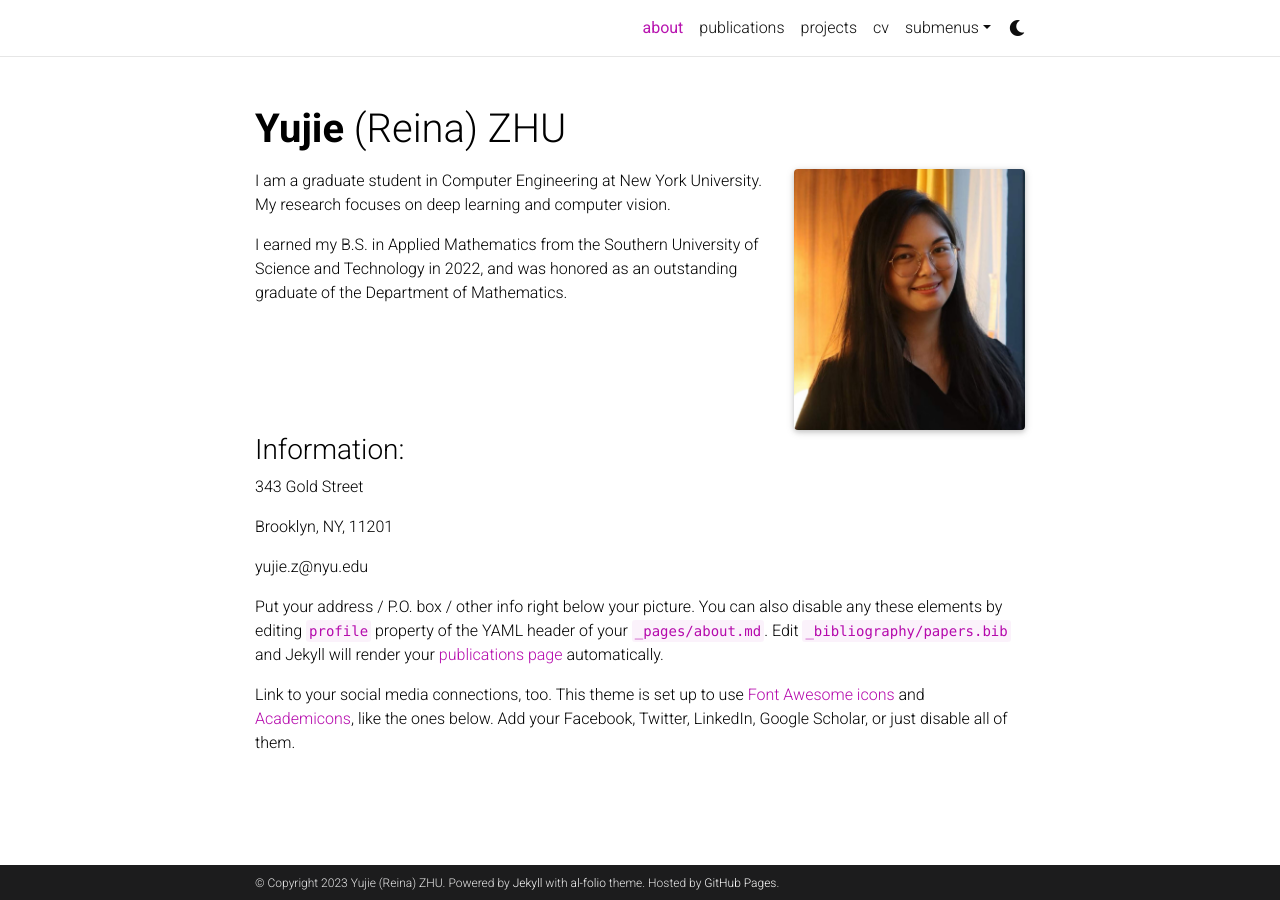
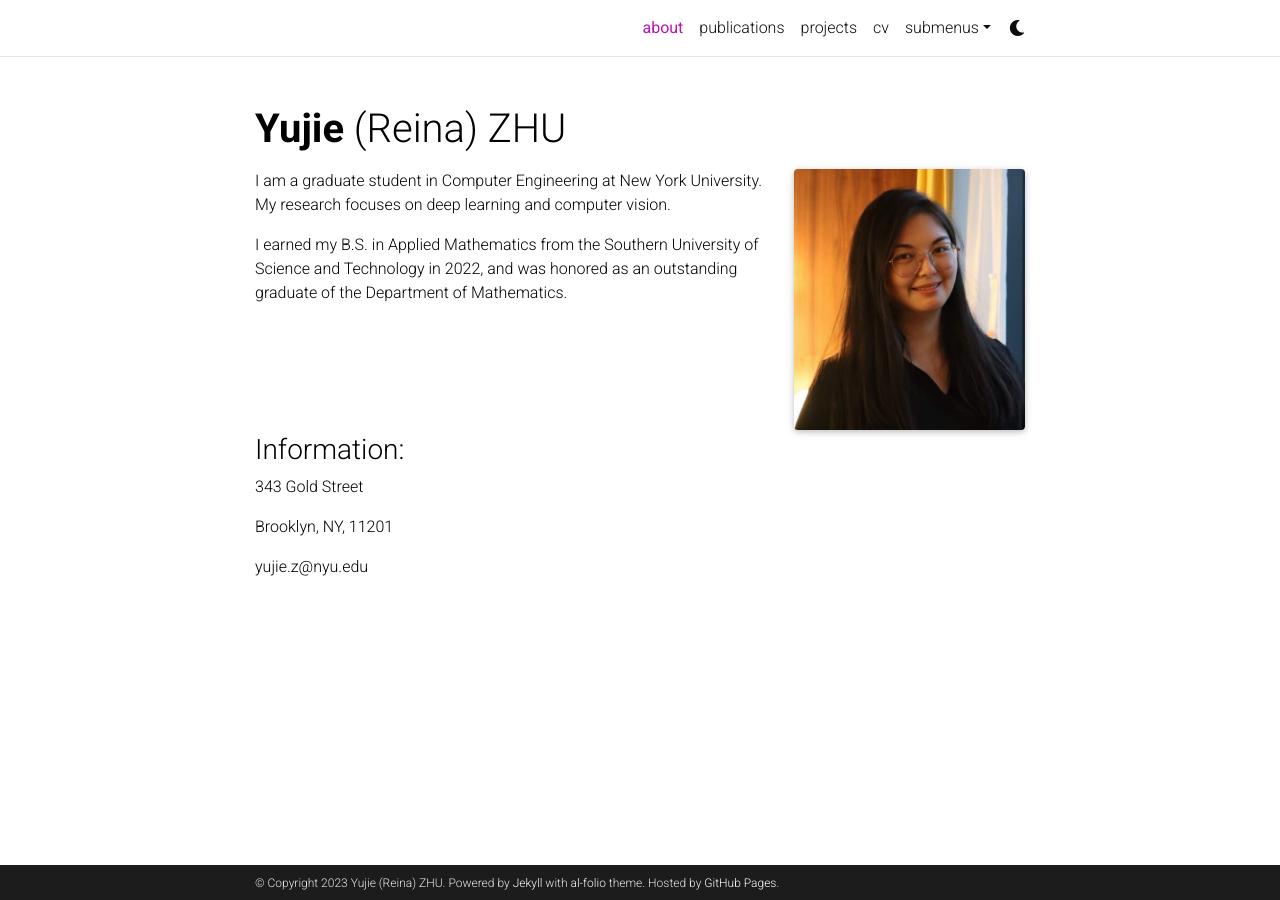
Before and after one commit to ReinaZhu/yujiezhu.github.io, a Jekyll site: the page built from _pages/about.md, in a window 1280 px wide. Built offline with Jekyll 4.4.1, drawn with Linux system fonts in a browser that asks for light colours; full-size pictures stand in for the smaller copies a plugin makes; comment, search, counter and statistics services are not loaded; a style sheet for code colours, icons or effects is not loaded.

Commit message:
Update about.md

```diff
--- a/_pages/about.md
+++ b/_pages/about.md
@@ -30,9 +30,3 @@
   Brooklyn, NY, 11201
 
   yujie.z@nyu.edu
-
-
-
-Put your address / P.O. box / other info right below your picture. You can also disable any these elements by editing `profile` property of the YAML header of your `_pages/about.md`. Edit `_bibliography/papers.bib` and Jekyll will render your [publications page](/al-folio/publications/) automatically.
-
-Link to your social media connections, too. This theme is set up to use [Font Awesome icons](http://fortawesome.github.io/Font-Awesome/) and [Academicons](https://jpswalsh.github.io/academicons/), like the ones below. Add your Facebook, Twitter, LinkedIn, Google Scholar, or just disable all of them.
```
